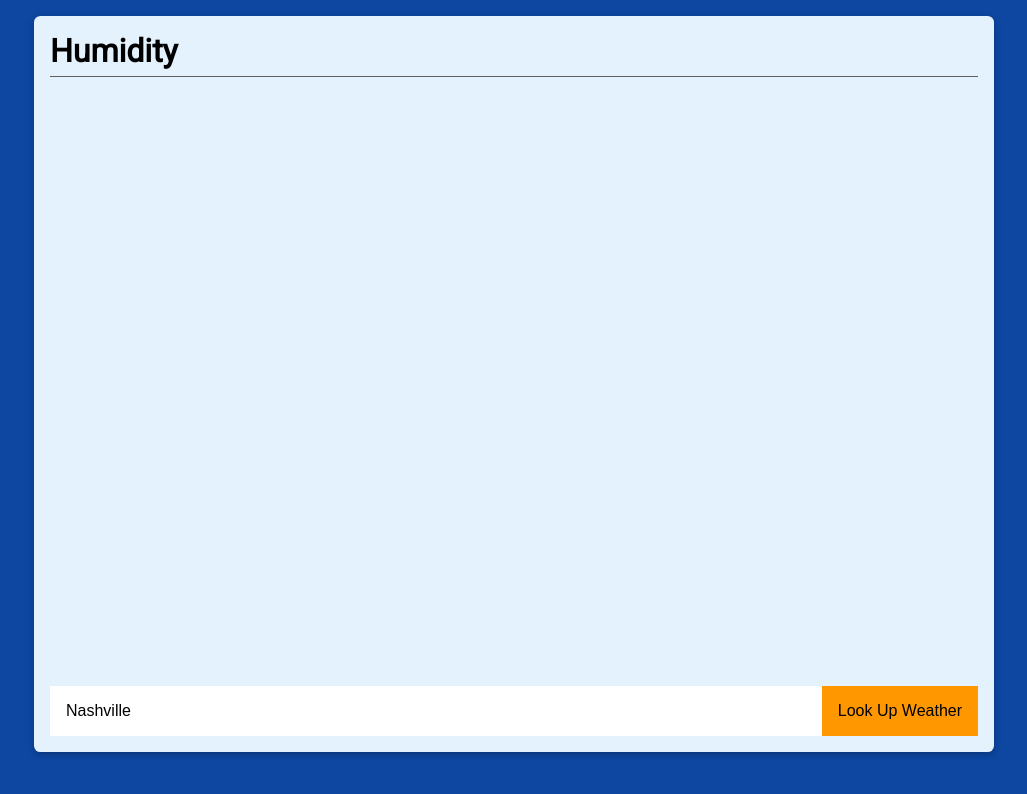
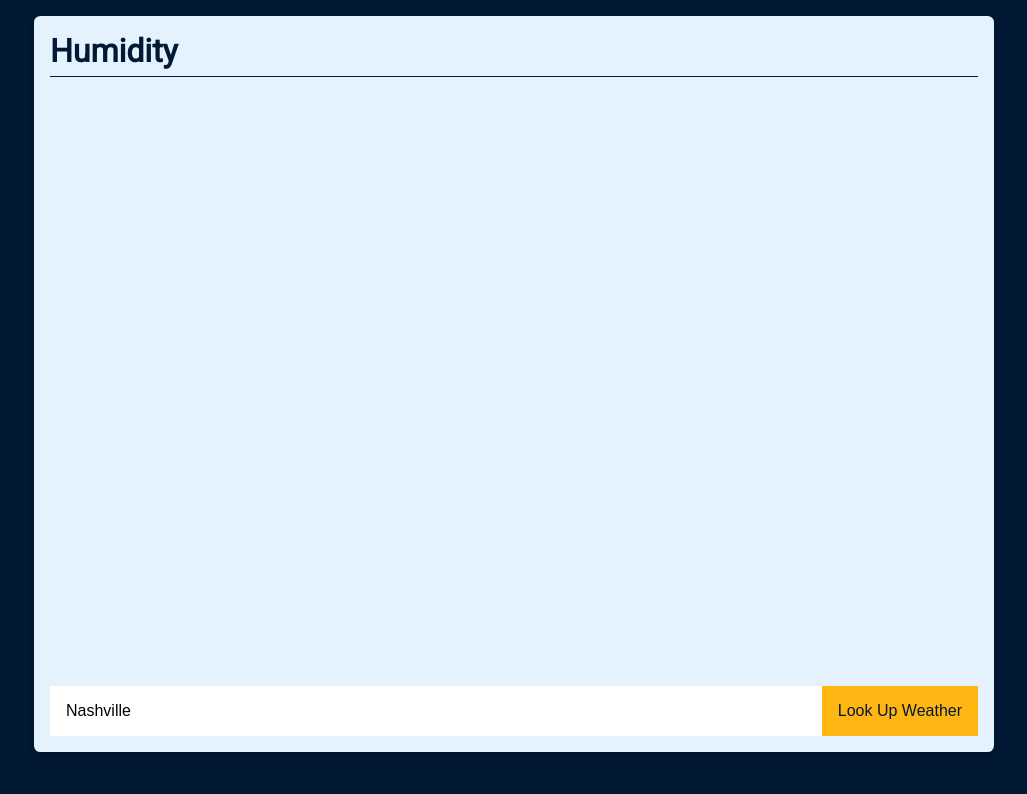
Before and after one commit to tiy-nashville/humidity-gauge, a plain HTML site: page index.html in a window 1280 px wide. Shown: the whole page, without its empty margins (126-1153 px from the left). Drawn offline with Linux system fonts and the light colour scheme; no server answers.

Commit message:
refator styles

```diff
--- a/app.css
+++ b/app.css
@@ -4,7 +4,7 @@
 
 body {
   margin: 1rem;
-  background: #0d47a1;
+  background: #011935;
   font-family: 'Roboto', sans-serif;
 }
 
@@ -30,11 +30,12 @@ ul {
 .weather__city {
   margin: 0;
   padding-bottom: 0.4rem;
+  color: #011935;
 }
 
 .weather-list {
   margin-top: 1rem;
-  border-top: 0.1rem solid #5e5e5e;
+  border-top: 0.1rem solid #011935;
   align-items: flex-end;
   flex: 1;
   display: flex;
@@ -45,8 +46,9 @@ ul {
 .weather-list-item {
   flex-shrink: 0;
   padding: 1rem;
-  background: #01579b;
+  background: #FF4500;
   margin: 1rem 0 0;
+  border-top: 0.4rem solid #FF0000;
 }
 
 .weather-form {
@@ -62,10 +64,21 @@ ul {
   font-size: 1rem;
 }
 
+.weather-input:focus {
+  color: #2E96DD;
+}
+
 .weather-btn {
   display: block;
   padding: 1rem;
   border: 0;
-  background: #ff9800;
+  background: #FFB612;
+  color: #011935;
   font-size: 1rem;
+  outline: none;
 }
+
+.weather-btn:active {
+  background: #011935;
+  color: #FFB612;
+}
```
